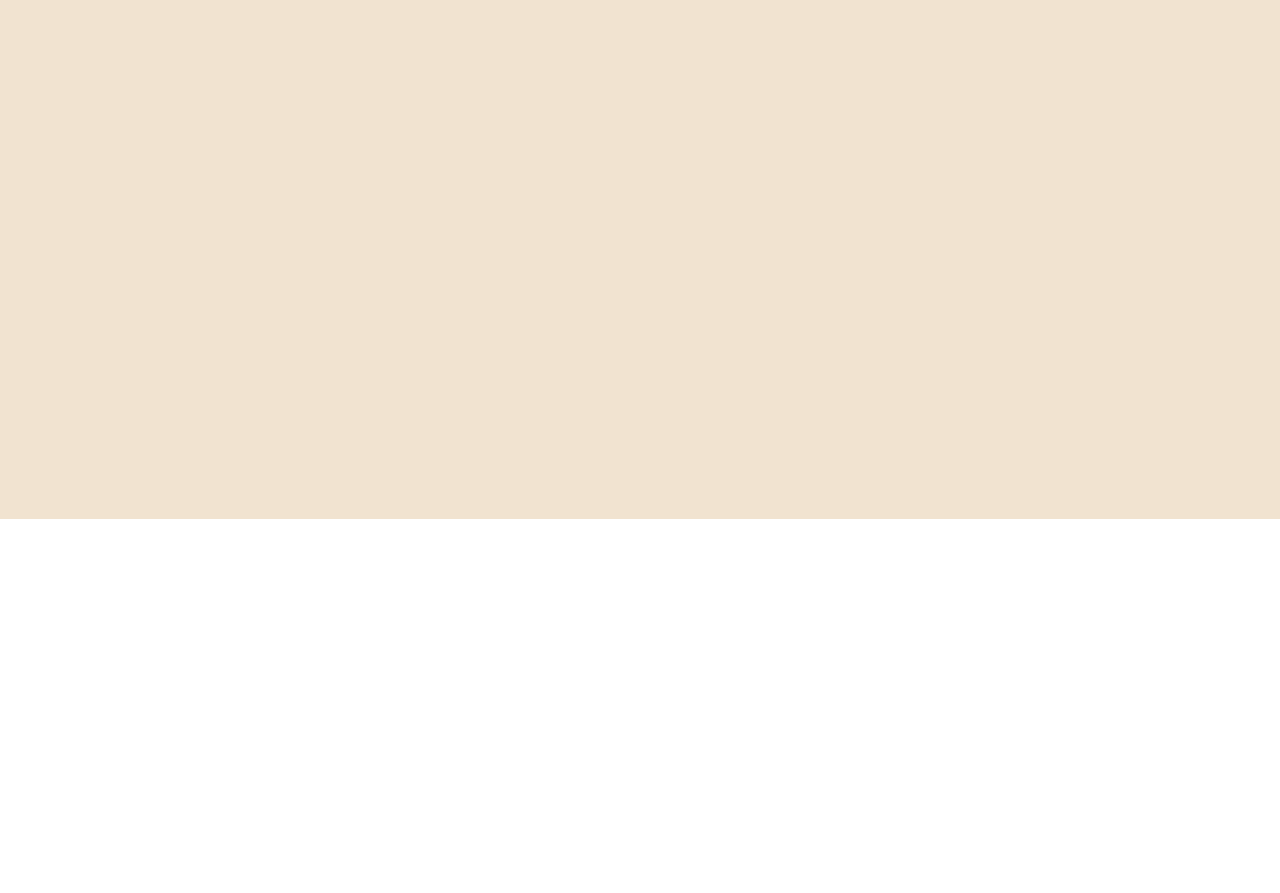
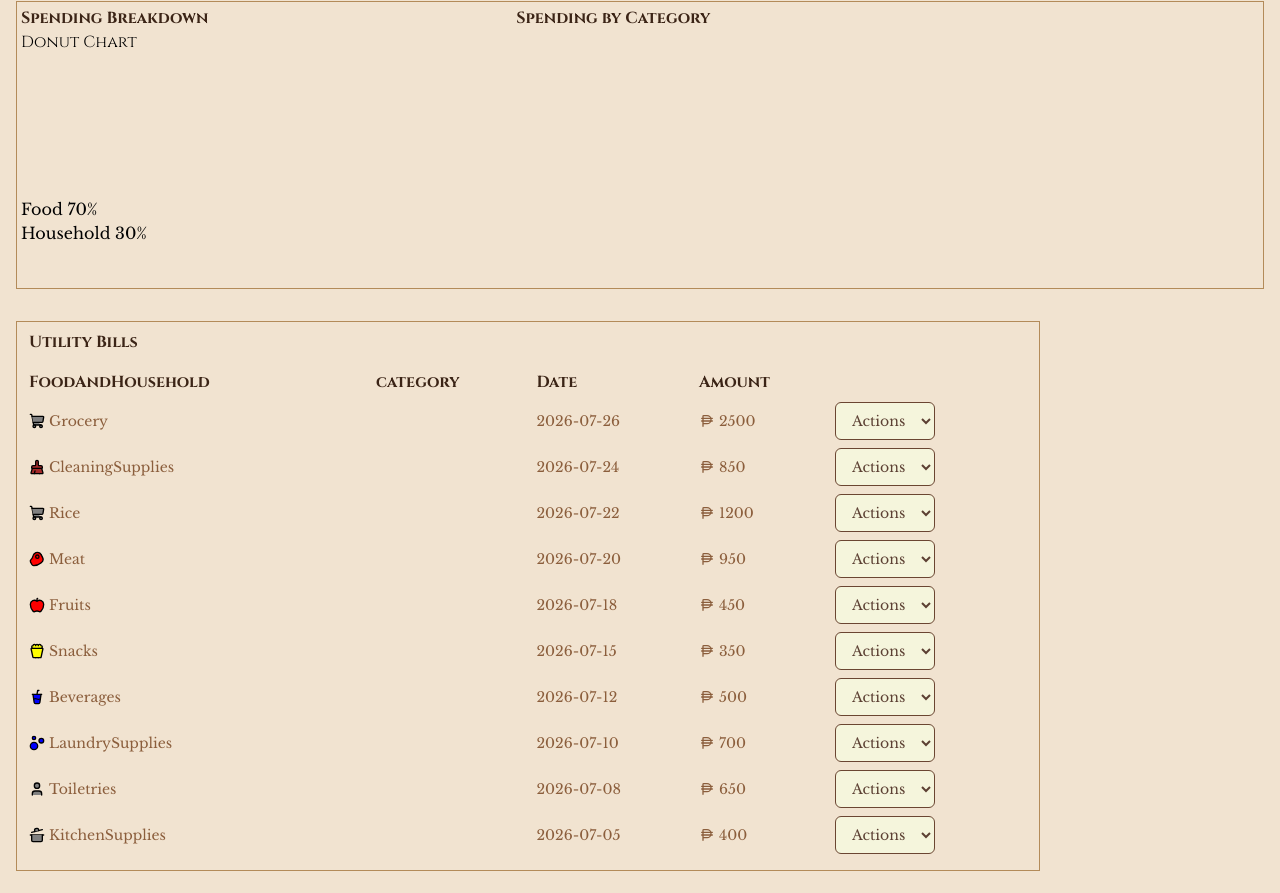
Before and after one commit to Jericho0909/home-expense-tracker, a Next.js app: page /expenses/foodandhouse in a window 1280 px wide. Shown: the part 361-1254 px from the top of the page. Before the commit the page ends 880 px from the top, so only its background shows below. Built offline with nearby package versions, Linux system fonts and the light colour scheme; a web font is replaced by a local one.

Commit message:
refactor: add food and household bill icons and align expense models

```diff
--- a/app/(root)/[expenses]/foodandhouse/page.tsx
+++ b/app/(root)/[expenses]/foodandhouse/page.tsx
@@ -4,12 +4,16 @@ import { useContext, useEffect } from "react"
 import ExpensesSectionContext from "@/app/context/expensesSectionContext"
 import ButtonModal from "@/app/components/ButtonModal"
 import SummaryCards from "@/app/components/SummaryCard"
-import { FoodHouseholdDummyData } from "@/app/constant/expensesData"
+import BillsTable from "@/app/components/BillsTable"
+import { FoodHouseholdData } from "@/app/constant/expensesData"
+import type { TableColumn, FoodHouseholdExpense } from "@/app/type/model"
 import { CookingPot,
     PhilippinePeso,
     Circle
 } from 'lucide-react';
-import { UtilityBillIcons, StatusIcons, StatusColor } from "@/app/constant/billIcons";
+import formatPurchaseDate from "@/app/utils/formatPurchaseDate"
+import { FoodAndHousholdBillIcons } from "@/app/constant/billIcons";
+
 
 type SummaryType = {
     id: string | number;
@@ -29,16 +33,16 @@ const FoodAndHousePage = () => {
         year: "numeric",
     })
 
-    const foodItems = FoodHouseholdDummyData.filter(
+    const foodItems = FoodHouseholdData.filter(
         (item) => item.type === "Food"
     )
-    const householdItems = FoodHouseholdDummyData.filter(
+    const householdItems = FoodHouseholdData.filter(
         (item) => item.type === "Household"
     )
-    const totalFood = FoodHouseholdDummyData
+    const totalFood = FoodHouseholdData
         .filter((item) => item.type === "Food")
         .reduce((total, item) => total + item.amount, 0)
-    const totalHousehold = FoodHouseholdDummyData
+    const totalHousehold = FoodHouseholdData
         .filter((item) => item.type === "Household")
         .reduce((total, item) => total + item.amount, 0)
 
@@ -71,6 +75,38 @@ const FoodAndHousePage = () => {
             budgetLeft: budgetLeft,
             budget: budget
         },
+    ]
+
+    const FoodAndHouseExpenses = FoodHouseholdData.filter((item) => item.expense === "Food&Household")
+
+    const FoodAndHouseColumn: TableColumn<FoodHouseholdExpense>[] = [
+        {
+            label: "FoodAndHousehold",
+            render: (item) =>
+                <span className="flex items-center gap-1">
+                    {FoodAndHousholdBillIcons[item.category].icon}
+                    {item.name}
+                </span>
+        },
+        {
+            label: "category",
+            render: (item) =>
+               {item.category},
+        },
+        {
+            label: "Date",
+            render: (item) => item.purchaseDate,
+        },
+        {
+            label: "Amount",
+            render: (item) =>
+                <span className="flex items-center gap-1">
+                    <PhilippinePeso
+                        size={16}
+                    />
+                    {item.amount}
+                </span>,
+        }
     ]
 
     useEffect(() => {
@@ -172,6 +208,62 @@ const FoodAndHousePage = () => {
                     />
                 ))}
             </div>
+
+            <div className="flex w-full h-72 p-1 border border-[#B38B59] mb-8">
+                <div className="flex flex-col flex-2">
+                    <span
+                        className="font-bold text-[#3B2416]"
+                        style={{ fontFamily: "var(--font-cinzel)"}}
+                    >
+                        Spending Breakdown
+                    </span>
+                    <span
+                        className="w-full h-full"
+                        style={{ fontFamily: "var(--font-cinzel)"}}
+                    >
+                        Donut Chart
+                    </span>
+                    <div className="flex flex-col justify-center w-full h-full">
+                        <span
+                            style={{ fontFamily: "var(--font-libre-baskerville)"}}
+                        >
+                            Food 70%
+                        </span>
+                        <span
+                            style={{ fontFamily: "var(--font-libre-baskerville)"}}
+                        >
+                            Household 30%
+                        </span>
+                    </div>
+                </div>
+                <div className="flex flex-col flex-3 ">
+                    <span
+                        className="font-bold text-[#3B2416]"
+                        style={{ fontFamily: "var(--font-cinzel)"}}
+                    >
+                        Spending by Category
+                    </span>
+
+                </div>
+            </div>
+
+            <div className="w-5xl h-auto py-1 px-2 border border-[#B38B59]  mb-8">
+                <div className="flex flex-col p-1 w-">
+                    <span
+                        className="font-bold text-[#3B2416]"
+                        style={{ fontFamily: "var(--font-cinzel)"}}
+                    >
+                        Utility Bills
+                    </span>
+                </div>
+                <div className="block w-auto min-h-48 p-1">
+                    <BillsTable
+                        data={FoodAndHouseExpenses}
+                        columns={FoodAndHouseColumn}
+                    />
+                </div>
+            </div>
+
         </section>
     )
 }
--- a/app/(root)/[expenses]/utilities/page.tsx
+++ b/app/(root)/[expenses]/utilities/page.tsx
@@ -31,7 +31,7 @@ const UtilitiesPage = () => {
             label: "Utility",
             render: (item) =>
                 <span className="flex items-center gap-1">
-                    {UtilityBillIcons[item.name].icon}
+                    {UtilityBillIcons[item.name]?.icon}
                     {item.name}
                 </span>
         },
--- a/app/constant/billIcons.tsx
+++ b/app/constant/billIcons.tsx
@@ -5,18 +5,31 @@ import {
     Smartphone,
     GlassWater,
     Flame,
+    ShoppingCart,
+    Beef,
+    Fish,
+    LeafyGreen,
+    Apple,
+    Popcorn,
+    CupSoda,
+    BrushCleaning,
+    CookingPot,
+    Bubbles,
+    House,
+    User,
     CircleCheck,
     CircleAlert,
     CircleX,
 } from "lucide-react";
 
 import type {
-    ExpensesNames,
+    UtilitiesNames,
+    FoodAndHouseHoldCategory,
     StatusType,
     IconType,
 } from "@/app/type/model";
 
-export const UtilityBillIcons: Record<ExpensesNames, IconType> = {
+export const UtilityBillIcons: Record<UtilitiesNames, IconType> = {
     Electricity: {
         icon: <Zap size={16} color="black" fill="yellow" />,
     },
@@ -34,8 +47,47 @@ export const UtilityBillIcons: Record<ExpensesNames, IconType> = {
     },
     CookingGas: {
         icon: <Flame size={16} color="black" fill="red" />,
+    }
+};
+
+export const FoodAndHousholdBillIcons: Record<FoodAndHouseHoldCategory, IconType> = {
+    Groceries: {
+        icon: <ShoppingCart size={16} color="black" fill="gray" />,
     },
-};
+    Meat: {
+        icon: <Beef size={16} color="black" fill="red" />,
+    },
+    Seafood: {
+        icon: <Fish size={16} color="black" fill="white" />,
+    },
+    Fruits: {
+        icon: <Apple size={16} color="black" fill="red" />,
+    },
+    Vegetables: {
+        icon: <LeafyGreen size={16} color="black" fill="green" />,
+    },
+    Snacks: {
+        icon: <Popcorn size={16} color="black" fill="yellow" />,
+    },
+    Beverages: {
+        icon: <CupSoda size={16} color="black" fill="blue" />,
+    },
+    Cleaning: {
+        icon: <BrushCleaning size={16} color="black" fill="brown" />,
+    },
+    Laundry: {
+        icon: <Bubbles size={16} color="black" fill="blue" />,
+    },
+    PersonalCare: {
+        icon: <User size={16} color="black" fill="gray" />,
+    },
+    Kitchen: {
+        icon: <CookingPot size={16} color="black" fill="gray" />,
+    },
+    HomeSupplies: {
+        icon: <House size={16} color="black" fill="brown" />,
+    },
+}
 
 export const StatusColor: Record<StatusType, string> = {
     Paid: "#6B8E6B",
--- a/app/constant/expensesData.ts
+++ b/app/constant/expensesData.ts
@@ -71,11 +71,12 @@ export const UtilitiesData: UtilityExpense[] = [
     },
 ];
 
-export const FoodHouseholdDummyData: FoodHouseholdExpense[] = [
+export const FoodHouseholdData: FoodHouseholdExpense[] = [
     {
         id: 7,
         expense: "Food&Household",
         type: "Food",
+        category: "Groceries",
         name: "Grocery",
         amount: 2500,
         createdAt: "2026-07-01",
@@ -85,6 +86,7 @@ export const FoodHouseholdDummyData: FoodHouseholdExpense[] = [
         id: 8,
         expense: "Food&Household",
         type: "Household",
+        category: "Cleaning",
         name: "CleaningSupplies",
         amount: 850,
         createdAt: "2026-07-01",
@@ -94,6 +96,7 @@ export const FoodHouseholdDummyData: FoodHouseholdExpense[] = [
         id: 9,
         expense: "Food&Household",
         type: "Food",
+        category: "Groceries",
         name: "Rice",
         amount: 1200,
         createdAt: "2026-07-01",
@@ -103,6 +106,7 @@ export const FoodHouseholdDummyData: FoodHouseholdExpense[] = [
         id: 10,
         expense: "Food&Household",
         type: "Food",
+        category: "Meat",
         name: "Meat",
         amount: 950,
         createdAt: "2026-07-01",
@@ -112,7 +116,8 @@ export const FoodHouseholdDummyData: FoodHouseholdExpense[] = [
         id: 11,
         expense: "Food&Household",
         type: "Food",
-        name: "Vegetables",
+        category: "Fruits",
+        name: "Fruits",
         amount: 450,
         createdAt: "2026-07-01",
         purchaseDate: "2026-07-18",
@@ -121,6 +126,7 @@ export const FoodHouseholdDummyData: FoodHouseholdExpense[] = [
         id: 12,
         expense: "Food&Household",
         type: "Food",
+        category: "Snacks",
         name: "Snacks",
         amount: 350,
         createdAt: "2026-07-01",
@@ -130,6 +136,7 @@ export const FoodHouseholdDummyData: FoodHouseholdExpense[] = [
         id: 13,
         expense: "Food&Household",
         type: "Food",
+        category: "Beverages",
         name: "Beverages",
         amount: 500,
         createdAt: "2026-07-01",
@@ -139,6 +146,7 @@ export const FoodHouseholdDummyData: FoodHouseholdExpense[] = [
         id: 14,
         expense: "Food&Household",
         type: "Household",
+        category: "Laundry",
         name: "LaundrySupplies",
         amount: 700,
         createdAt: "2026-07-01",
@@ -148,6 +156,7 @@ export const FoodHouseholdDummyData: FoodHouseholdExpense[] = [
         id: 15,
         expense: "Food&Household",
         type: "Household",
+        category: "PersonalCare",
         name: "Toiletries",
         amount: 650,
         createdAt: "2026-07-01",
@@ -157,6 +166,7 @@ export const FoodHouseholdDummyData: FoodHouseholdExpense[] = [
         id: 16,
         expense: "Food&Household",
         type: "Household",
+        category: "Kitchen",
         name: "KitchenSupplies",
         amount: 400,
         createdAt: "2026-07-01",
--- a/app/type/model.ts
+++ b/app/type/model.ts
@@ -29,6 +29,43 @@ export type ExpensesNames =
     | "Toiletries"
     | "KitchenSupplies"
 
+export type UtilitiesNames =
+    | "Electricity"
+    | "Water"
+    | "Internet"
+    | "MobileLoad"
+    | "MineralWater"
+    | "CookingGas"
+
+export type FoodAndHouseHoldNames =
+    | "Grocery"
+    | "Rice"
+    | "Meat"
+    | "SeaFood"
+    | "Vegetables"
+    | "Fruits"
+    | "Snacks"
+    | "Beverages"
+    | "CleaningSupplies"
+    | "LaundrySupplies"
+    | "Toiletries"
+    | "KitchenSupplies"
+
+export type FoodAndHouseHoldCategory =
+    | "Groceries"
+    | "Meat"
+    | "Seafood"
+    | "Fruits"
+    | "Vegetables"
+    | "Snacks"
+    | "Beverages"
+    | "Cleaning"
+    | "Laundry"
+    | "PersonalCare"
+    | "Kitchen"
+    | "HomeSupplies"
+
+
 export type StatusType =
     | "Paid"
     | "Pending"
@@ -47,12 +84,12 @@ export type TableColumn<T> = {
 export type Expense = {
     id: number;
     expense: ExpenseSection;
-    name: ExpensesNames;
     amount: number;
     createdAt: string;
 }
 
 export type UtilityExpense = Expense & {
+    name: UtilitiesNames;
     billingStart: string;
     billingEnd: string;
     dueDate: string;
@@ -60,7 +97,9 @@ export type UtilityExpense = Expense & {
 }
 
 export type FoodHouseholdExpense = Expense & {
+    name: FoodAndHouseHoldNames ;
     type: "Food" | "Household";
+    category: FoodAndHouseHoldCategory
     purchaseDate: string;
 }
 
--- /dev/null
+++ b/app/utils/formatPurchaseDate.ts
@@ -0,0 +1,8 @@
+const formatPurchaseDate = (date: string) => {
+    return new Date(date).toLocaleDateString("en-US", {
+        month: "short",
+        day: "numeric",
+    });
+}
+
+export default formatPurchaseDate
```
